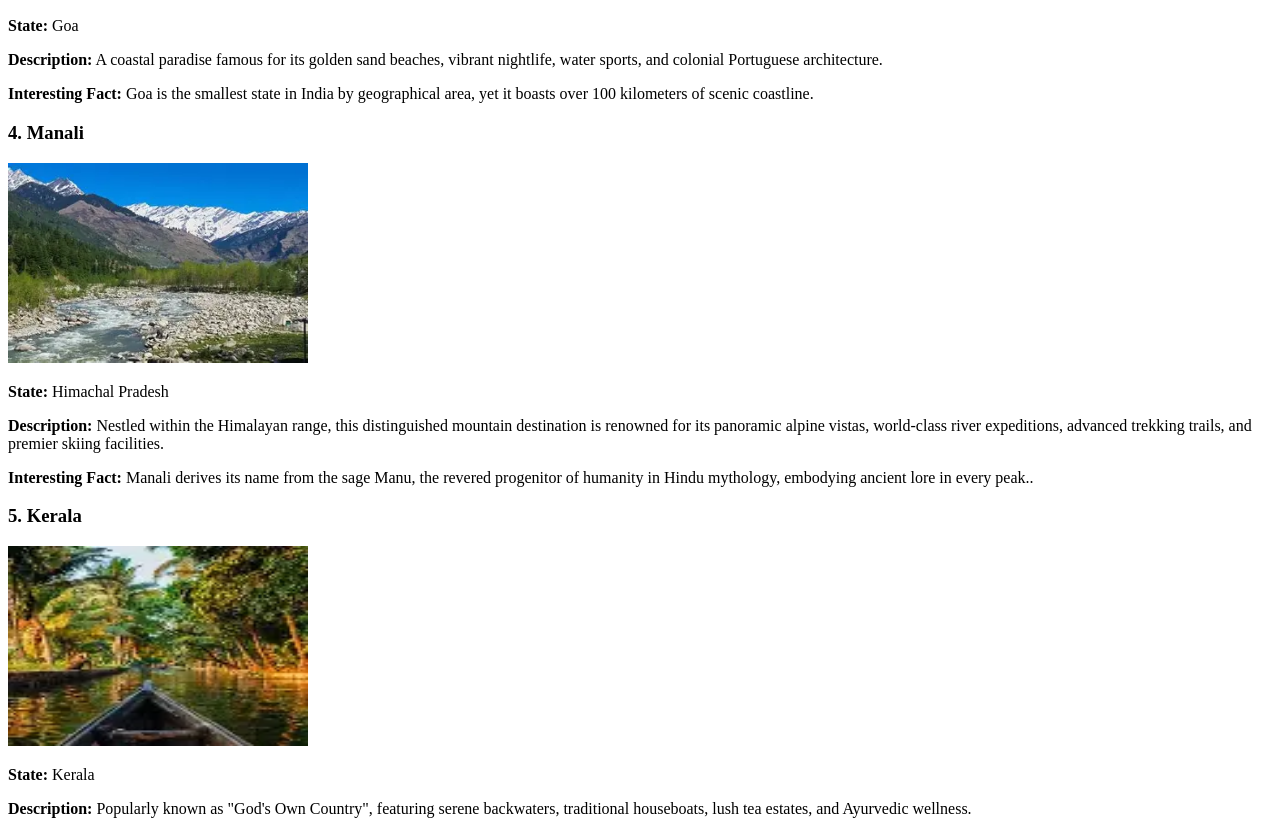
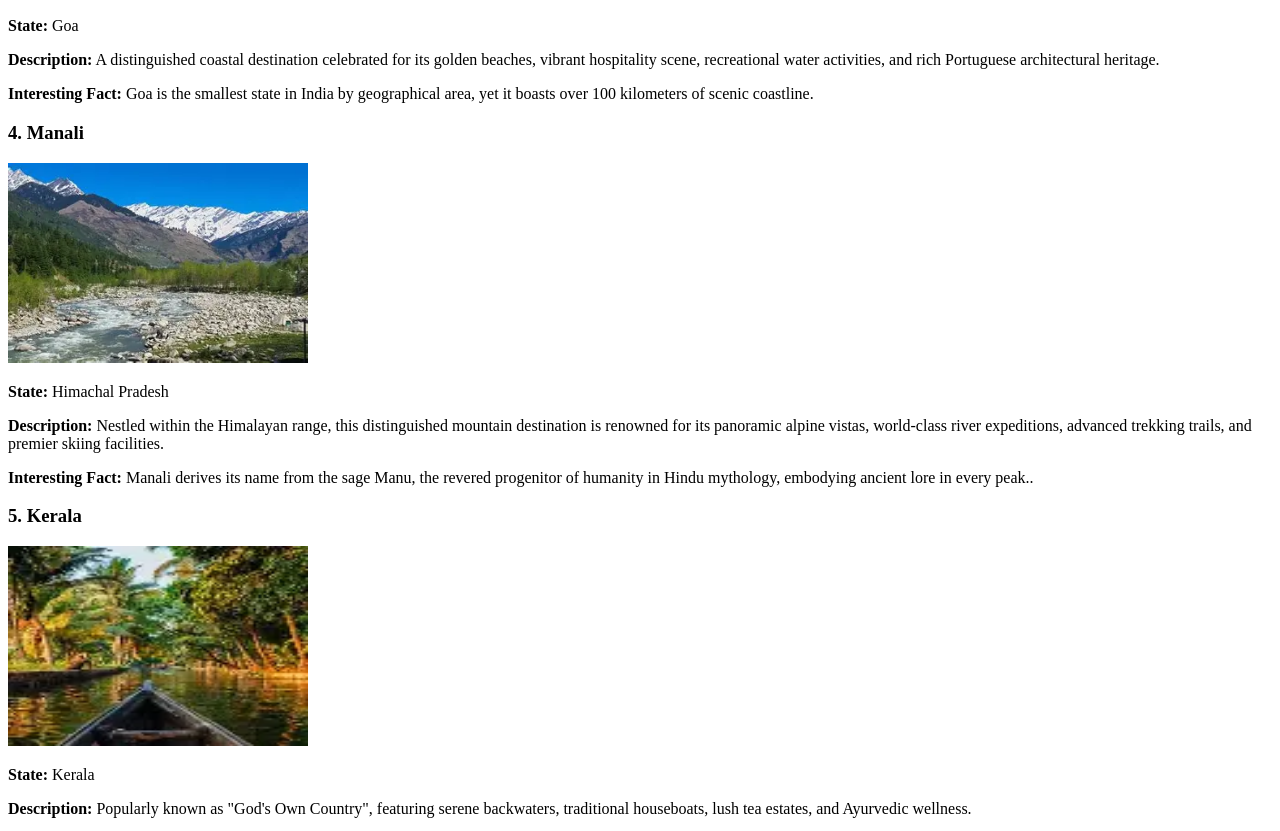
Before and after one commit to rihanali-dev/Explore_India, a plain HTML site: page index.html in a window 1280 px wide. Shown: the part 1278-2109 px from the top of the page. Drawn offline with Linux system fonts and the light colour scheme.

Commit message:
Update index.html

```diff
--- a/index.html
+++ b/index.html
@@ -72,7 +72,7 @@
 <!-- State location for Goa[span_34](start_span)[span_34](end_span) -->
 <p><b>State:</b> Goa</p>
 <!-- Short description of Goa[span_35](start_span)[span_35](end_span) -->
-<p><b>Description:</b> A coastal paradise famous for its golden sand beaches, vibrant nightlife, water sports, and colonial Portuguese architecture.</p>
+<p><b>Description:</b> A distinguished coastal destination celebrated for its golden beaches, vibrant hospitality scene, recreational water activities, and rich Portuguese architectural heritage.</p>
 <!-- Interesting fact about Goa[span_36](start_span)[span_36](end_span) -->
 <p><b>Interesting Fact:</b> Goa is the smallest state in India by geographical area, yet it boasts over 100 kilometers of scenic coastline.</p>
 
```
